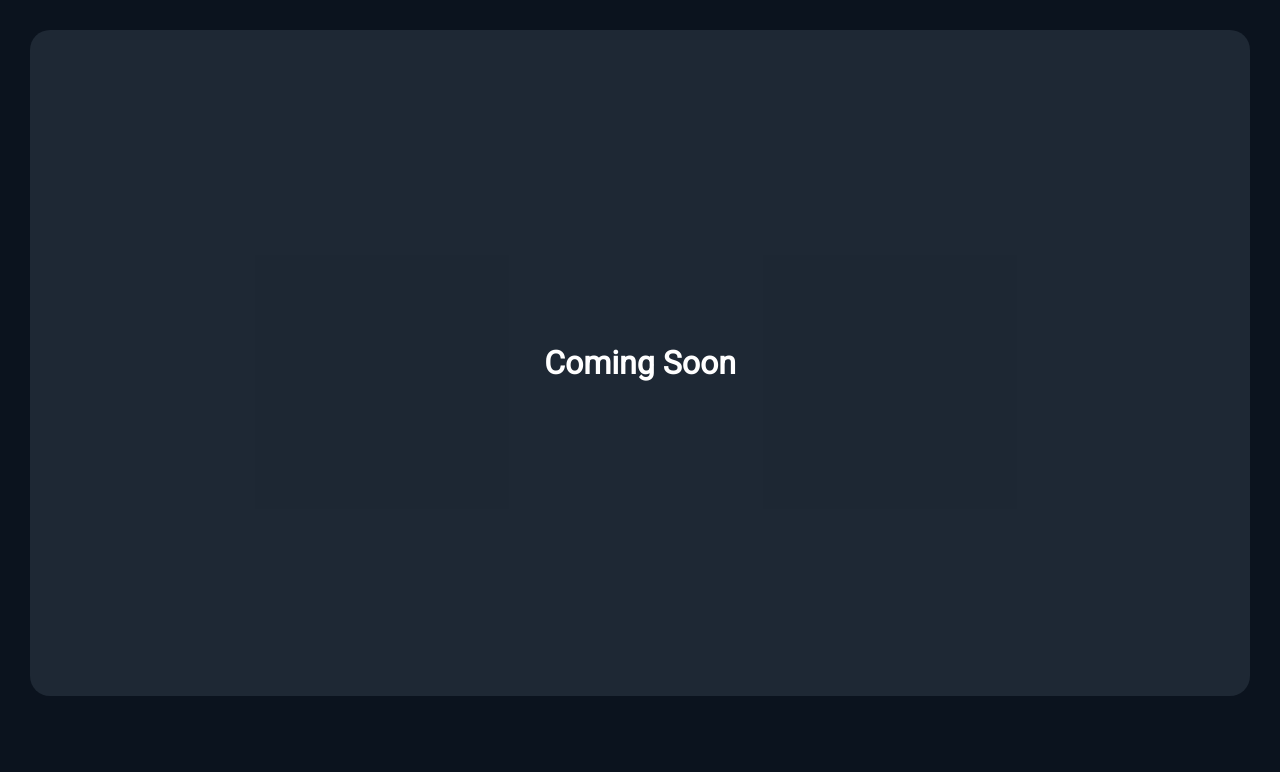
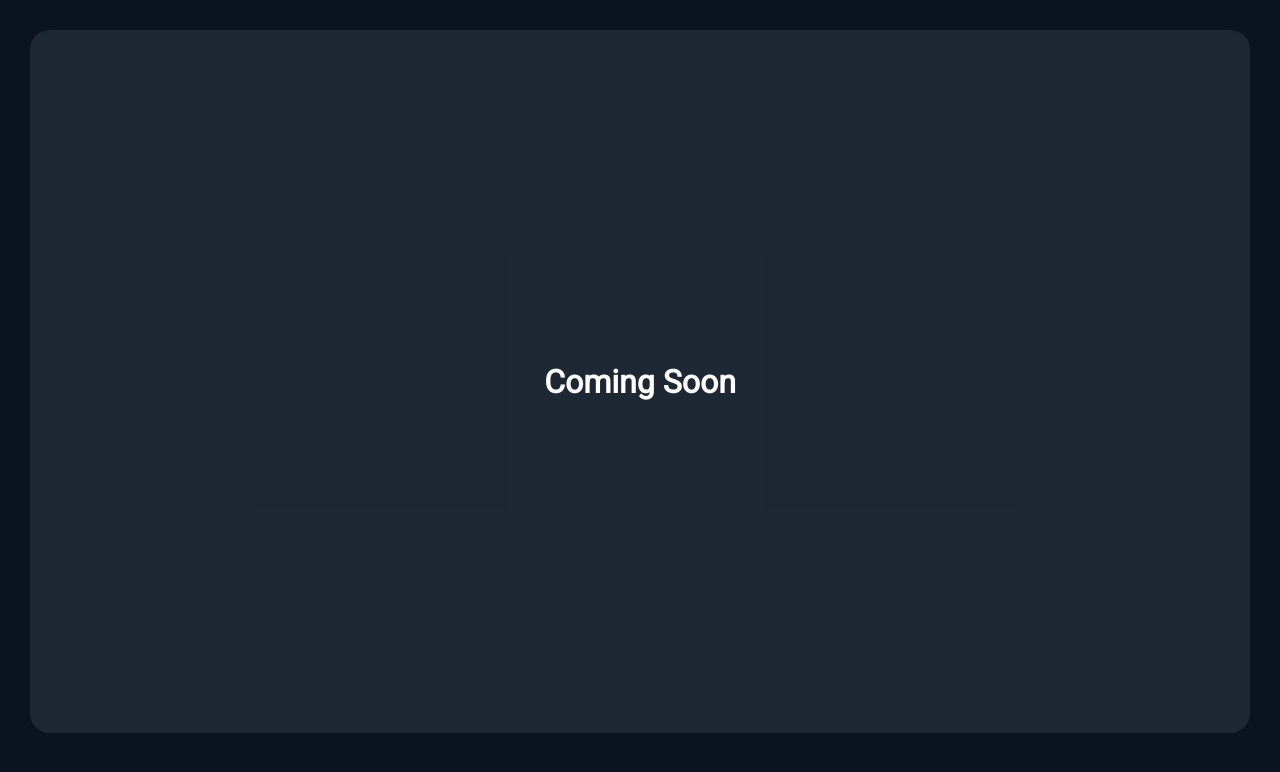
Before and after one commit to dayblassingame/SkyCast, a Next.js app: page /dashboard in a window 1280 px wide. Shown: the top 772 px of the page. Built offline with nearby package versions, Linux system fonts and the light colour scheme.

Commit message:
removed style & increased div height

```diff
--- a/app/styles/components/dashboard.module.scss
+++ b/app/styles/components/dashboard.module.scss
@@ -14,13 +14,9 @@
         align-items: center;
         background-color: $overlay;
         width: 100%;
-        height: 90%;
+        height: 95%;
         border-radius: 20px;
 
-    }
-
-    .icon{
-        animation: spin 4s infinite;
     }
 
     h1{
```
